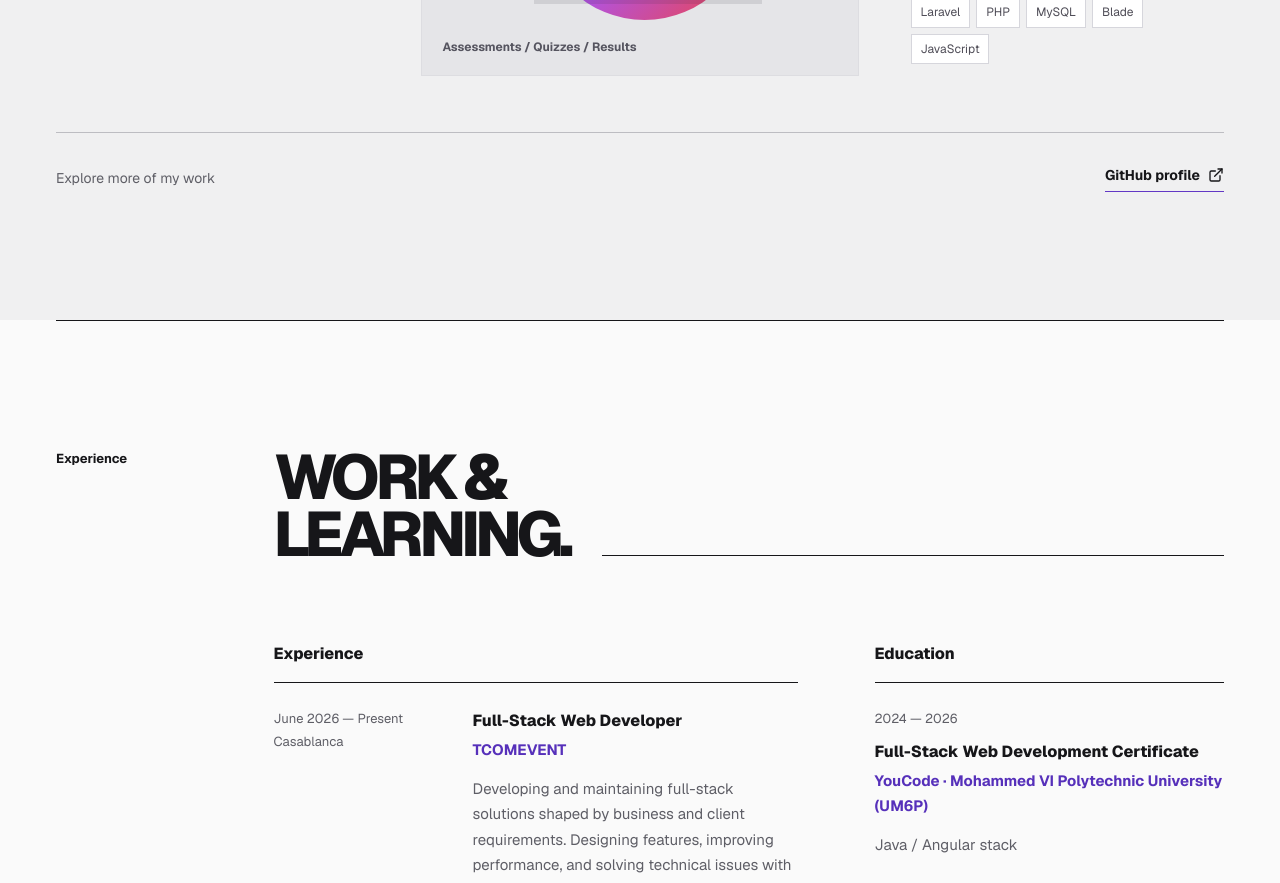
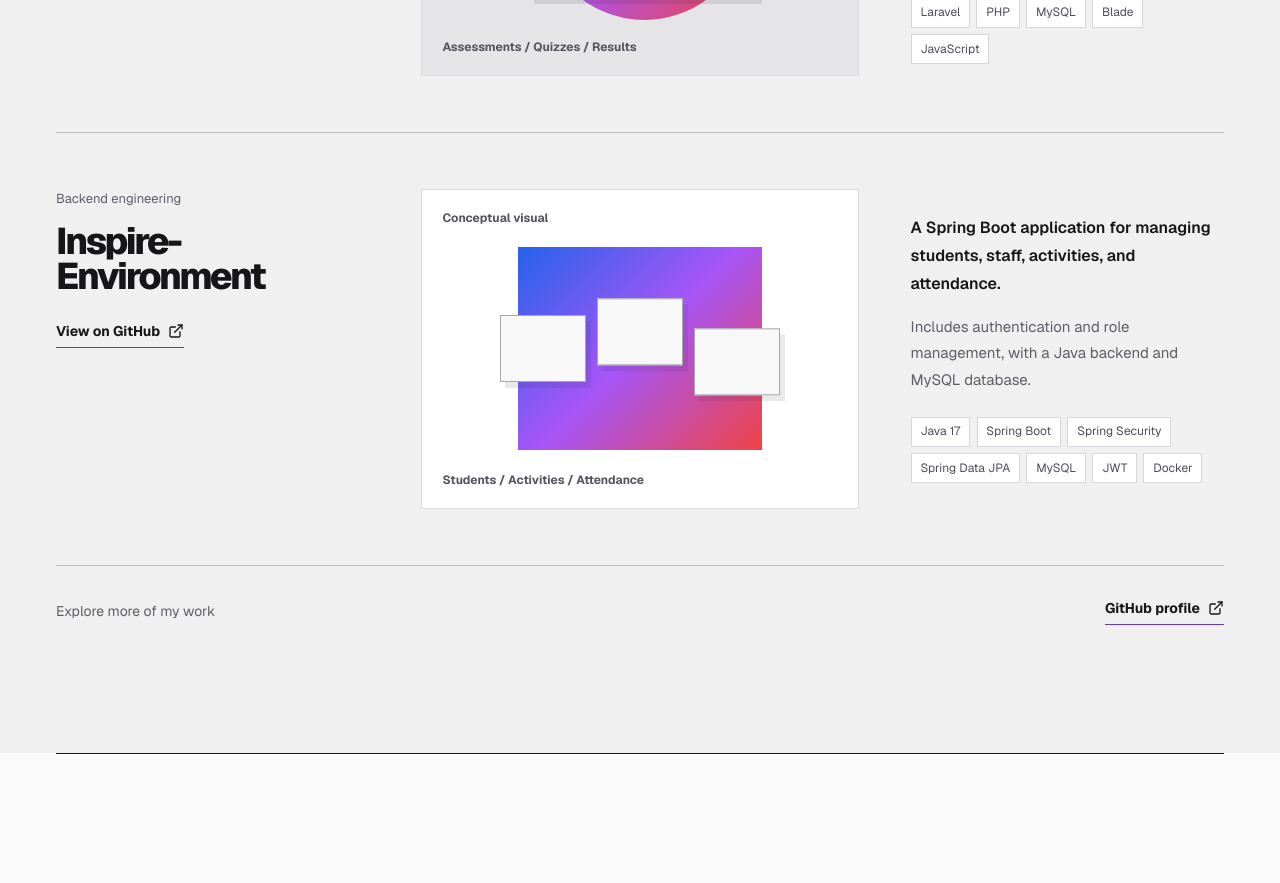
Before and after one commit to harit-ennair/harit_portfolio, a Next.js app: page / in a window 1280 px wide. Shown: the part 2580-3463 px from the top of the page. Built offline with nearby package versions, Linux system fonts and the light colour scheme.

Commit message:
Add new project "Inspire-Environment" and update artwork visuals in ProjectArtwork component

```diff
--- a/app/page.tsx
+++ b/app/page.tsx
@@ -4,10 +4,10 @@ import { Accent, Reveal } from "@/components/reveal";
 import { education, experience, navigation, profile, projects, skillGroups } from "@/data/portfolio";
 
 function ProjectArtwork({ visual }: { visual: string }) {
-  return <div className={`project-artwork ${visual === "supply" ? "artwork-supply" : "artwork-quiz"}`} aria-label="Abstract project illustration">
+  return <div className={`project-artwork artwork-${visual}`} aria-label="Abstract project illustration">
     <span className="artwork-label">Conceptual visual</span>
-    {visual === "supply" ? <div className="supply-diagram" aria-hidden="true"><span /><span /><span /><i /><i /></div> : <div className="quiz-diagram" aria-hidden="true"><span /><span /><span /><span /></div>}
-    <span className="artwork-caption">{visual === "supply" ? "Procurement / Production / Distribution" : "Assessments / Quizzes / Results"}</span>
+    {visual !== "quiz" ? <div className="supply-diagram" aria-hidden="true"><span /><span /><span /><i /><i /></div> : <div className="quiz-diagram" aria-hidden="true"><span /><span /><span /><span /></div>}
+    <span className="artwork-caption">{visual === "supply" ? "Procurement / Production / Distribution" : visual === "inspire" ? "Students / Activities / Attendance" : "Assessments / Quizzes / Results"}</span>
   </div>;
 }
 
--- a/data/portfolio.ts
+++ b/data/portfolio.ts
@@ -43,6 +43,12 @@ export const projects = [
     tags: ["Laravel", "PHP", "MySQL", "Blade", "JavaScript"],
     url: "https://github.com/harit-ennair/Aptiv_Quiz_Application", visual: "quiz",
   },
+  {
+    name: "Inspire-Environment", type: "Backend engineering", description: "A Spring Boot application for managing students, staff, activities, and attendance.",
+    details: "Includes authentication and role management, with a Java backend and MySQL database.",
+    tags: ["Java 17", "Spring Boot", "Spring Security", "Spring Data JPA", "MySQL", "JWT", "Docker"],
+    url: "https://github.com/harit-ennair/Inspire-Environment", visual: "inspire",
+  },
 ];
 
 export const skillGroups = [
```
Also changed, not shown: app/globals.css.
